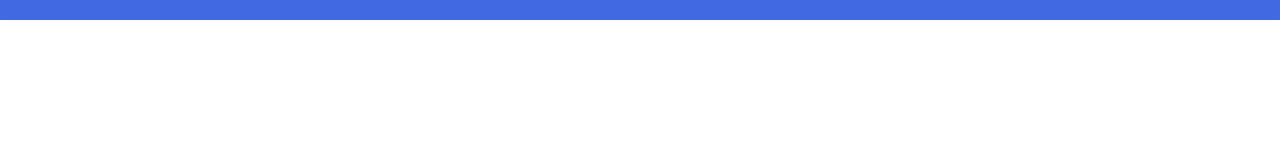
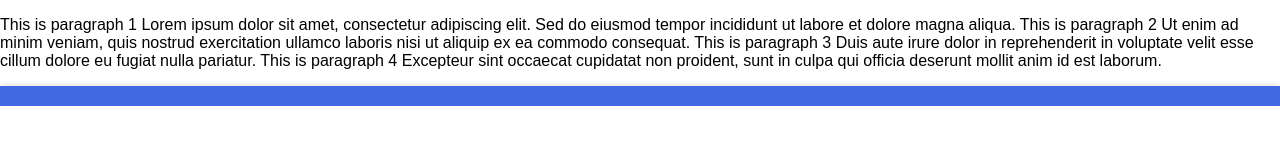
Before and after one commit to kelasmaster/social-proof, a plain HTML site: page index.html in a window 1280 px wide. Drawn offline with Linux system fonts and the light colour scheme.

Commit message:
Update index.html

```diff
--- a/index.html
+++ b/index.html
@@ -7,6 +7,18 @@
   <link rel="stylesheet" href="styles.css">
 </head>
 <body>
+  <p>This is paragraph 1
+Lorem ipsum dolor sit amet, consectetur adipiscing elit. Sed do eiusmod tempor incididunt ut labore et dolore magna aliqua.
+
+This is paragraph 2
+Ut enim ad minim veniam, quis nostrud exercitation ullamco laboris nisi ut aliquip ex ea commodo consequat.
+
+This is paragraph 3
+Duis aute irure dolor in reprehenderit in voluptate velit esse cillum dolore eu fugiat nulla pariatur.
+
+This is paragraph 4
+Excepteur sint occaecat cupidatat non proident, sunt in culpa qui officia deserunt mollit anim id est laborum.
+  </p>
   <!-- Footer Section -->
   <footer>
     <div id="social-proof-container">
```
